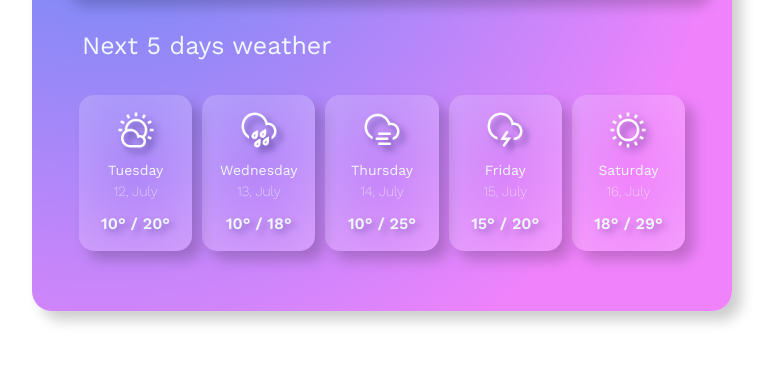
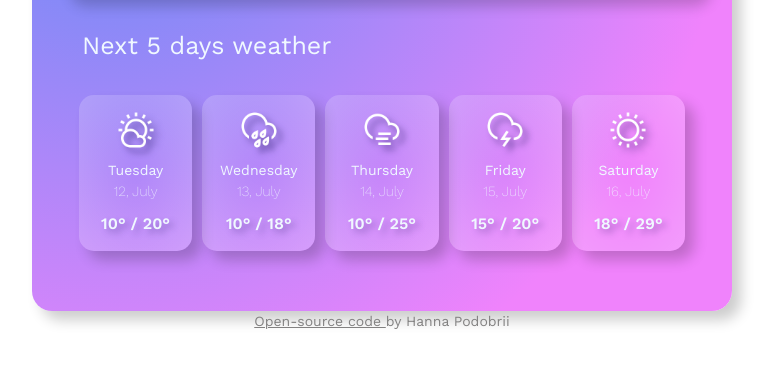
Before and after one commit to anna-podobrii/WeatherWeb, a plain HTML site: page index.html in a window 1280 px wide. Shown: the part 309-676 px from the top of the page, without its empty margins (258-1035 px from the left). Drawn offline with nearby package versions, Linux system fonts and the light colour scheme.

Commit message:
Updated site creator info

```diff
--- a/main.html
+++ b/index.html
@@ -125,6 +125,12 @@
         </div>
       </div>
     </div>
+    <div class="sing">
+      <a href="https://github.com/anna-podobrii/WeatherWeb.git" class="open-code"
+        >Open-source code
+      </a>
+      by Hanna Podobrii
+    </div>
     <script src="scr/script.js"></script>
   </body>
 </html>
--- a/scr/style.css
+++ b/scr/style.css
@@ -136,3 +136,13 @@ li {
   filter: drop-shadow(4px 4px 3px rgba(23, 14, 90, 0.3));
   margin-top: 10px;
 }
+.sing {
+  display: block;
+  margin: 0px auto;
+  font-size: 14px;
+  text-align: center;
+  color: rgb(130, 129, 129);
+}
+.open-code{
+  color: rgb(130, 129, 129);
+}
```
Also changed, not shown: 1 other file.
